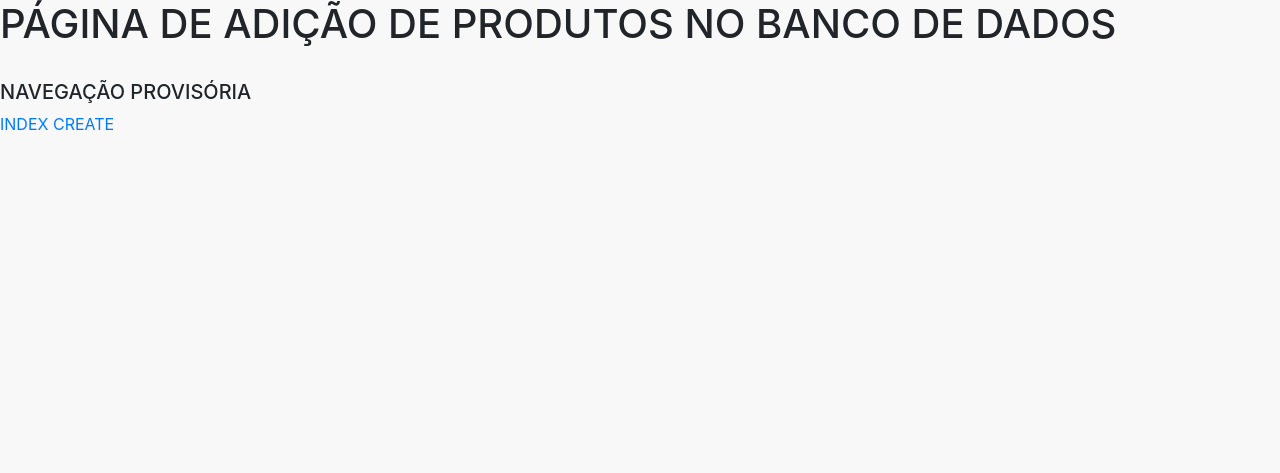
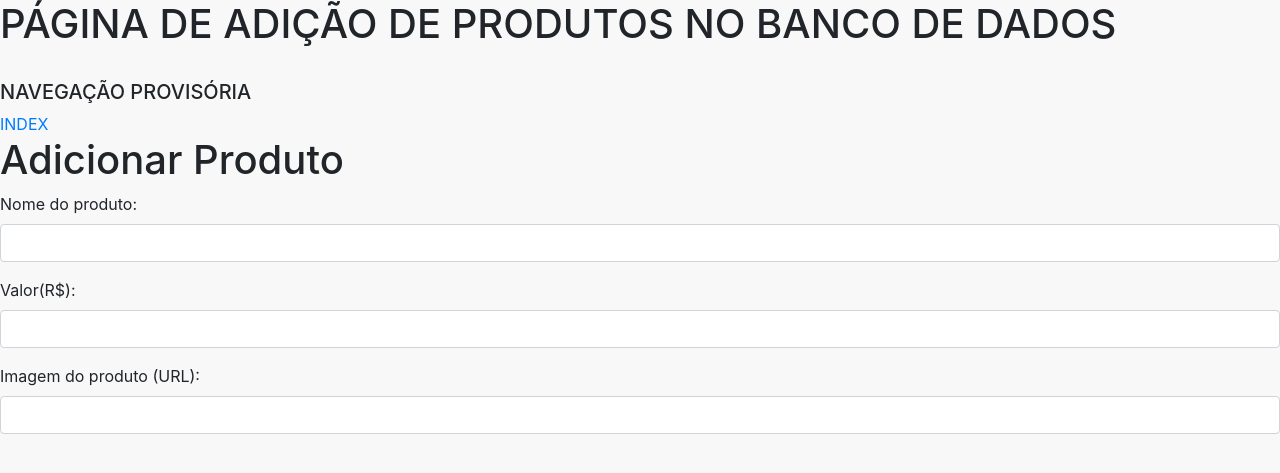
Before and after one commit to LuccaDe/projetoMaquiagem, a PHP site: page /create.php in a window 1280 px wide. Shown: the top 473 px of the page. Run offline with PHP 8.4, Linux system fonts and the light colour scheme; data that the repository does not hold is empty.

Commit message:
Alterações e progresso na parte de criação

```diff
--- a/create.php
+++ b/create.php
@@ -8,7 +8,25 @@
 
 <h5>NAVEGAÇÃO PROVISÓRIA</h5>
 <a href="<?php $BASE_URL?>index.php">INDEX</a>
-<a href="<?php $BASE_URL?>create.php">CREATE</a>
+
+<h1>Adicionar Produto</h1>
+
+<form>
+    <div class="form-group">
+        <label for="nome-produto">Nome do produto:</label>
+        <input class="form-control form-control" type="text" name="nome-produto" id="nome-produto"></input>
+    </div>
+
+    <div class="form-group">
+        <label for="valor-produto">Valor(R$):</label>
+        <input class="form-control" type="number" name="valor-produto" id="valor-produto"></input>
+    </div>
+
+    <div class="form-group">
+        <label for="img-produto">Imagem do produto (URL):</label>
+        <input class="form-control" type="text" name="img-produto" id="img-produto"></input>
+    </div>
+</form>
 
 <?php
     include_once("templates/footer.php")
--- a/index.php
+++ b/index.php
@@ -14,8 +14,7 @@
     <nav class="navbar">
       <div class="navbar-menu">
         <h5>NAVEGAÇÃO PROVISÓRIA</h5>
-        <a href="<?php $BASE_URL?>index.php">INDEX</a>
-        <a href="<?php $BASE_URL?>create.php">CREATE</a>
+        <a href="<?php $BASE_URL?>admin.php">ADMIN</a>
       </div>
     </nav>
 
--- a/show.php
+++ b/show.php
@@ -6,7 +6,6 @@
 
 <h5>NAVEGAÇÃO PROVISÓRIA</h5>
 <a href="<?php $BASE_URL?>index.php">INDEX</a>
-<a href="<?php $BASE_URL?>create.php">CREATE</a>
 
 </br>
 
```
Also changed, not shown: admin.php (added, +20 -0 lines).
